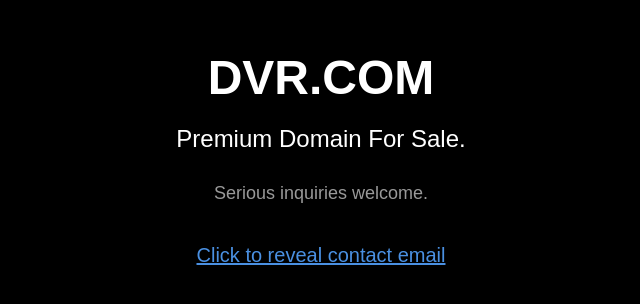
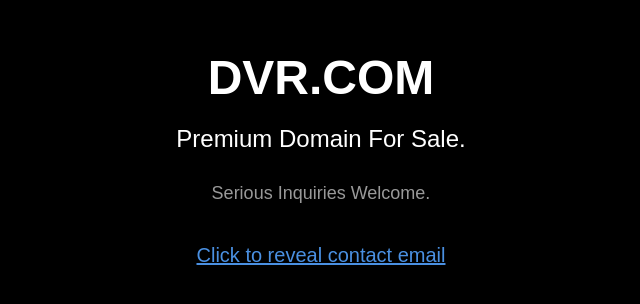
Before and after one commit to Team5D/dvr.com, a plain HTML site: page index.html in a window 1280 px wide. Shown: the part 258-562 px from the top of the page, 319-959 px from the left. Drawn offline with Linux system fonts and the light colour scheme.

Commit message:
Correct case in inquiries notice text

```diff
--- a/index.html
+++ b/index.html
@@ -72,7 +72,7 @@
         <h1>DVR.COM</h1>
         <p>Premium Domain For Sale.</p>
 
-      <p class="notice">Serious inquiries welcome.</p>
+      <p class="notice">Serious Inquiries Welcome.</p>
         <div class="contact">
             <span class="email" onclick="showEmail()">Click to reveal contact email</span>
         </div>
```
